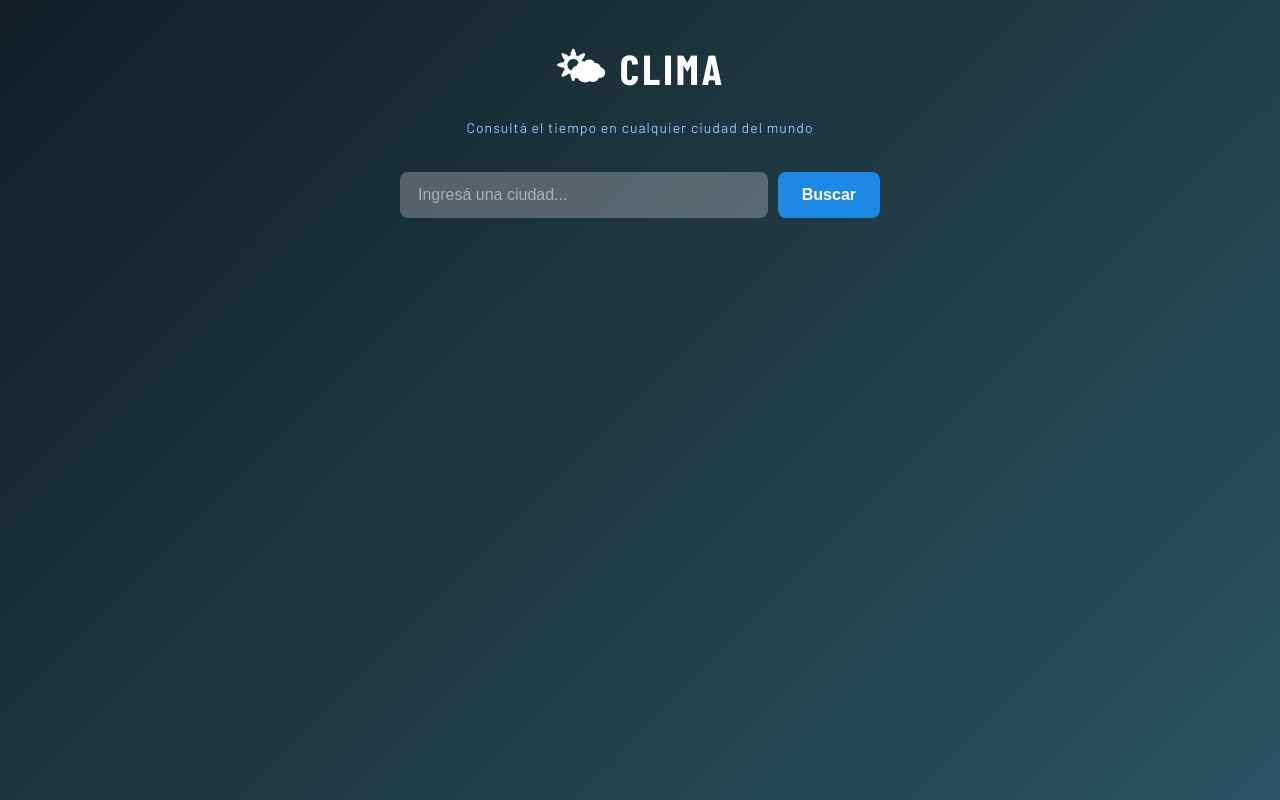
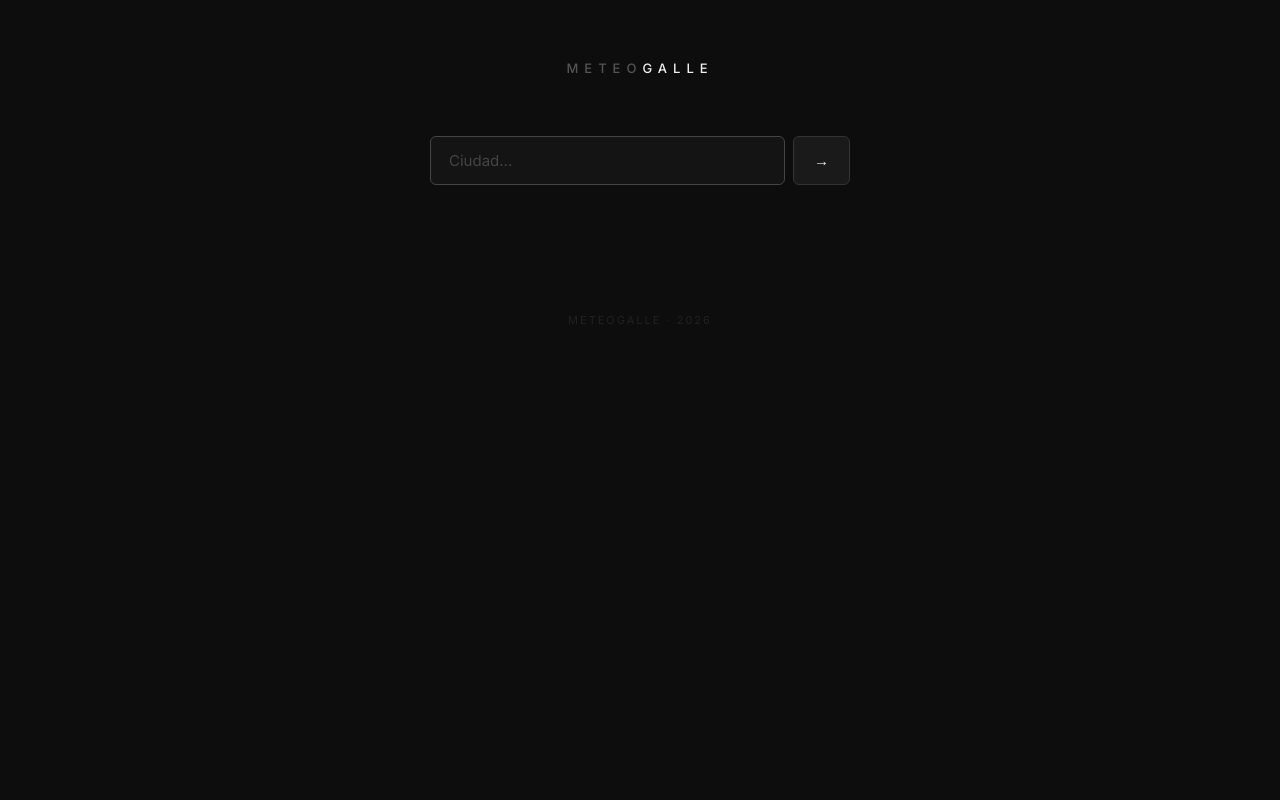
Before and after one commit to DFrank-coder/AppMeteo, a Flask app: page / in a window 1280 px wide. Run offline with Flask 3, Linux system fonts and the light colour scheme.

Commit message:
Rediseño minimalista MeteoGalle

```diff
--- a/templates/index.html
+++ b/templates/index.html
@@ -3,165 +3,174 @@
 <head>
 <meta charset="UTF-8">
 <meta name="viewport" content="width=device-width, initial-scale=1.0">
-<title>App del Clima</title>
-<link href="https://fonts.googleapis.com/css2?family=Barlow:wght@400;600&family=Barlow+Condensed:wght@700&display=swap" rel="stylesheet">
+<title>MeteoGalle</title>
+<link href="https://fonts.googleapis.com/css2?family=Inter:wght@300;400;500;600&display=swap" rel="stylesheet">
 <style>
   * { box-sizing: border-box; margin: 0; padding: 0; }
 
   body {
     min-height: 100vh;
-    background: linear-gradient(135deg, #0f2027, #203a43, #2c5364);
-    font-family: 'Barlow', sans-serif;
+    background: #0d0d0d;
+    font-family: 'Inter', sans-serif;
     display: flex;
     flex-direction: column;
     align-items: center;
-    padding: 40px 20px;
-    color: white;
+    padding: 60px 20px;
+    color: #f0f0f0;
   }
 
-  h1 {
-    font-family: 'Barlow Condensed', sans-serif;
-    font-size: 42px;
-    letter-spacing: 3px;
-    margin-bottom: 8px;
+  .logo {
+    font-size: 13px;
+    font-weight: 500;
+    letter-spacing: 6px;
+    color: #555;
+    text-transform: uppercase;
+    margin-bottom: 60px;
   }
 
-  .subtitulo {
-    color: #90caf9;
-    font-size: 14px;
-    margin-bottom: 36px;
-    letter-spacing: 1px;
-  }
+  .logo span { color: #f0f0f0; }
 
   form {
     display: flex;
-    gap: 10px;
+    gap: 8px;
     width: 100%;
-    max-width: 480px;
-    margin-bottom: 32px;
+    max-width: 420px;
+    margin-bottom: 48px;
   }
 
   input {
     flex: 1;
     padding: 14px 18px;
-    border-radius: 8px;
-    border: none;
-    font-size: 16px;
-    background: rgba(255,255,255,0.15);
-    color: white;
+    border-radius: 6px;
+    border: 1px solid #222;
+    font-size: 15px;
+    background: #141414;
+    color: #f0f0f0;
     outline: none;
+    font-family: 'Inter', sans-serif;
+    transition: border-color 0.2s;
   }
 
-  input::placeholder { color: rgba(255,255,255,0.5); }
-  input:focus { background: rgba(255,255,255,0.25); }
+  input::placeholder { color: #444; }
+  input:focus { border-color: #444; }
 
   button {
-    padding: 14px 24px;
-    border-radius: 8px;
-    border: none;
-    background: #1e88e5;
-    color: white;
-    font-size: 16px;
-    font-weight: 600;
+    padding: 14px 20px;
+    border-radius: 6px;
+    border: 1px solid #333;
+    background: #1a1a1a;
+    color: #f0f0f0;
+    font-size: 15px;
+    font-family: 'Inter', sans-serif;
     cursor: pointer;
     transition: background 0.2s;
   }
 
-  button:hover { background: #1565c0; }
+  button:hover { background: #222; }
 
   .error {
-    background: rgba(239,68,68,0.2);
-    border: 1px solid #ef4444;
-    color: #fca5a5;
-    padding: 14px 24px;
-    border-radius: 8px;
+    color: #666;
+    font-size: 14px;
     margin-bottom: 20px;
   }
 
   .card {
-    background: rgba(255,255,255,0.1);
-    backdrop-filter: blur(10px);
-    border: 1px solid rgba(255,255,255,0.2);
-    border-radius: 16px;
-    padding: 36px;
     width: 100%;
-    max-width: 480px;
+    max-width: 420px;
     text-align: center;
   }
 
   .ciudad {
-    font-family: 'Barlow Condensed', sans-serif;
-    font-size: 36px;
-    letter-spacing: 2px;
+    font-size: 13px;
+    font-weight: 500;
+    letter-spacing: 4px;
+    color: #555;
+    text-transform: uppercase;
     margin-bottom: 4px;
   }
 
   .pais {
-    color: #90caf9;
-    font-size: 14px;
+    font-size: 11px;
+    color: #333;
     letter-spacing: 2px;
-    margin-bottom: 20px;
+    margin-bottom: 32px;
   }
 
   .icono {
-    width: 90px;
-    height: 90px;
+    width: 64px;
+    height: 64px;
+    opacity: 0.8;
+    margin-bottom: 8px;
   }
 
   .temperatura {
-    font-size: 72px;
-    font-weight: 600;
+    font-size: 96px;
+    font-weight: 300;
     line-height: 1;
-    margin: 10px 0;
+    letter-spacing: -4px;
+    margin-bottom: 12px;
   }
 
   .descripcion {
-    color: #90caf9;
-    font-size: 18px;
-    margin-bottom: 28px;
-    text-transform: capitalize;
+    font-size: 13px;
+    color: #555;
+    letter-spacing: 2px;
+    text-transform: uppercase;
+    margin-bottom: 48px;
   }
 
   .detalles {
     display: grid;
     grid-template-columns: 1fr 1fr 1fr;
-    gap: 16px;
-    border-top: 1px solid rgba(255,255,255,0.15);
-    padding-top: 24px;
+    gap: 0;
+    border-top: 1px solid #1a1a1a;
+    padding-top: 32px;
   }
 
   .detalle-item {
     display: flex;
     flex-direction: column;
-    gap: 4px;
+    gap: 6px;
+    padding: 0 16px;
+    border-right: 1px solid #1a1a1a;
   }
 
+  .detalle-item:last-child { border-right: none; }
+
   .detalle-label {
-    font-size: 11px;
-    letter-spacing: 1px;
-    color: rgba(255,255,255,0.5);
+    font-size: 10px;
+    letter-spacing: 2px;
+    color: #333;
     text-transform: uppercase;
   }
 
   .detalle-valor {
-    font-size: 22px;
-    font-weight: 600;
+    font-size: 28px;
+    font-weight: 300;
+    color: #f0f0f0;
   }
 
   .detalle-unidad {
-    font-size: 12px;
-    color: #90caf9;
+    font-size: 10px;
+    color: #333;
+    letter-spacing: 1px;
+  }
+
+  .footer {
+    margin-top: 80px;
+    font-size: 11px;
+    color: #222;
+    letter-spacing: 2px;
   }
 </style>
 </head>
 <body>
 
-<h1>🌤 CLIMA</h1>
-<p class="subtitulo">Consultá el tiempo en cualquier ciudad del mundo</p>
+<div class="logo">Meteo<span>Galle</span></div>
 
 <form method="POST">
-  <input type="text" name="ciudad" placeholder="Ingresá una ciudad..." required autofocus>
-  <button type="submit">Buscar</button>
+  <input type="text" name="ciudad" placeholder="Ciudad..." required autofocus>
+  <button type="submit">→</button>
 </form>
 
 {% if error %}
@@ -195,5 +204,7 @@
 </div>
 {% endif %}
 
+<div class="footer">METEOGALLE · {{ 2026 }}</div>
+
 </body>
 </html>
```
